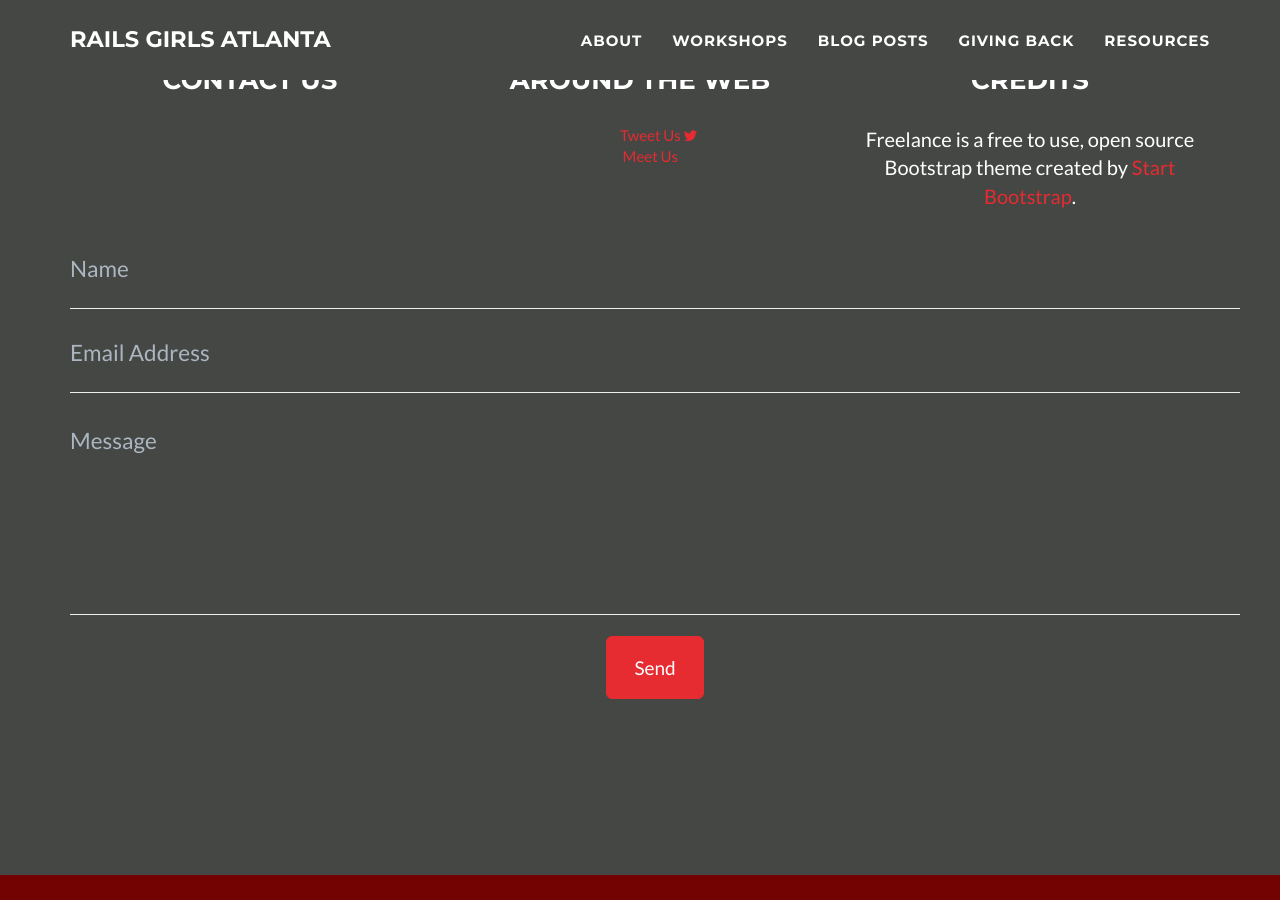
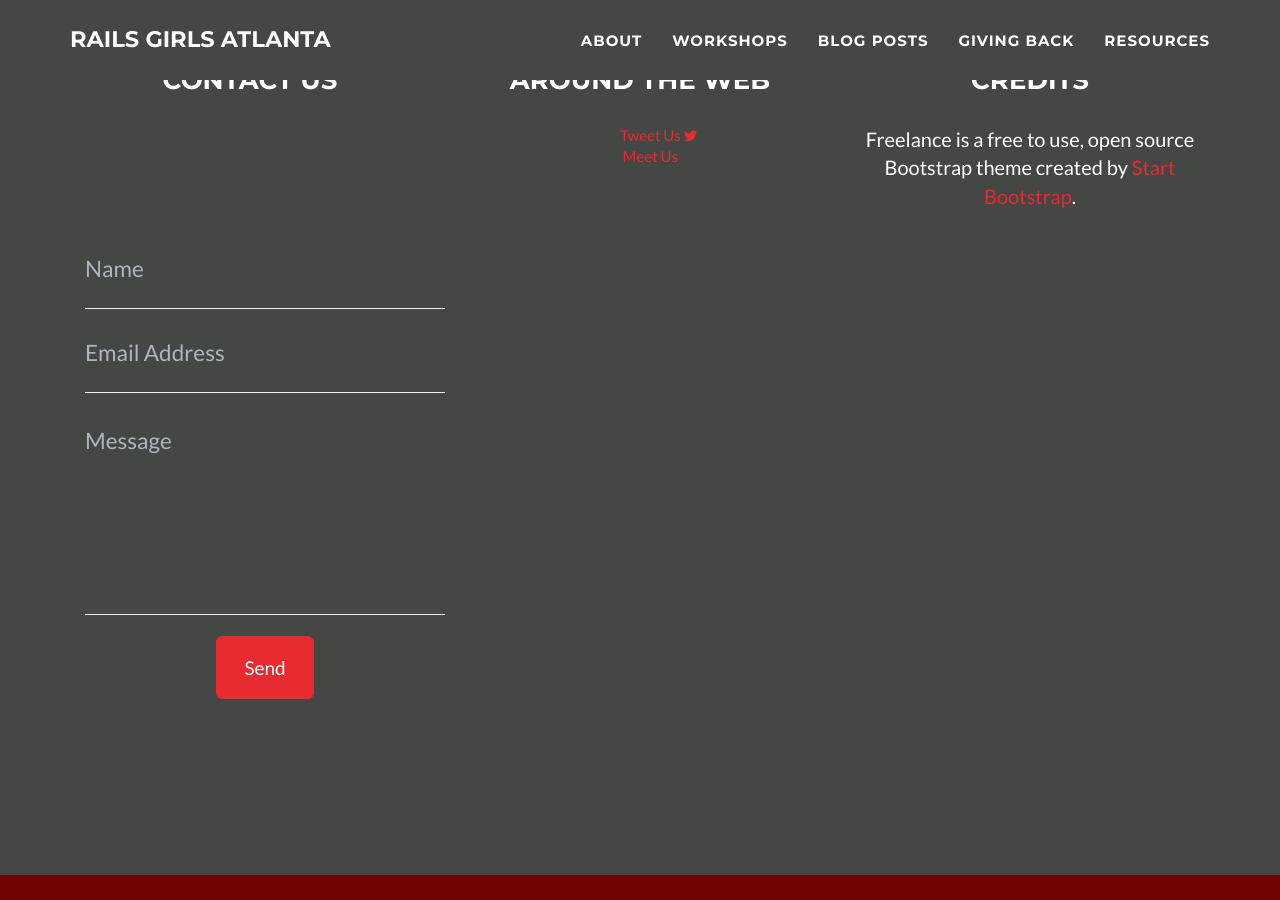
Before and after one commit to railsgirlsatl/railsgirlsatl.github.io, a Jekyll site: the page built from index.html, in a window 1280 px wide and 900 px high, scrolled down 2793 px. Built offline with Jekyll 4.4.1, drawn with Linux system fonts in a browser that asks for light colours.

Commit message:
adjust contact size

```diff
--- a/_includes/contact.html
+++ b/_includes/contact.html
@@ -1,9 +1,8 @@
  <!-- Contact Section -->
 <section id="contact">
     <div class="container">
-
         <div class="row">
-                <!-- <div class="col-lg-8 col-lg-offset-2"> -->
+            <div class="col-md-4">
                 <!-- To configure the contact form email address, go to mail/contact_me.php and update the email address in the PHP file on line 19. -->
                 <!-- The form should work on most web servers, but if the form is not working you may need to configure your web server differently. -->
                 <form name="sentMessage" id="contactForm" novalidate>
@@ -36,7 +35,7 @@
                         </div>
                     </div>
                 </form>
-                <!-- </div> -->
+            </div>
         </div>
     </div>
 </section>
```
Lines whose indentation alone changed are shown as unchanged.
